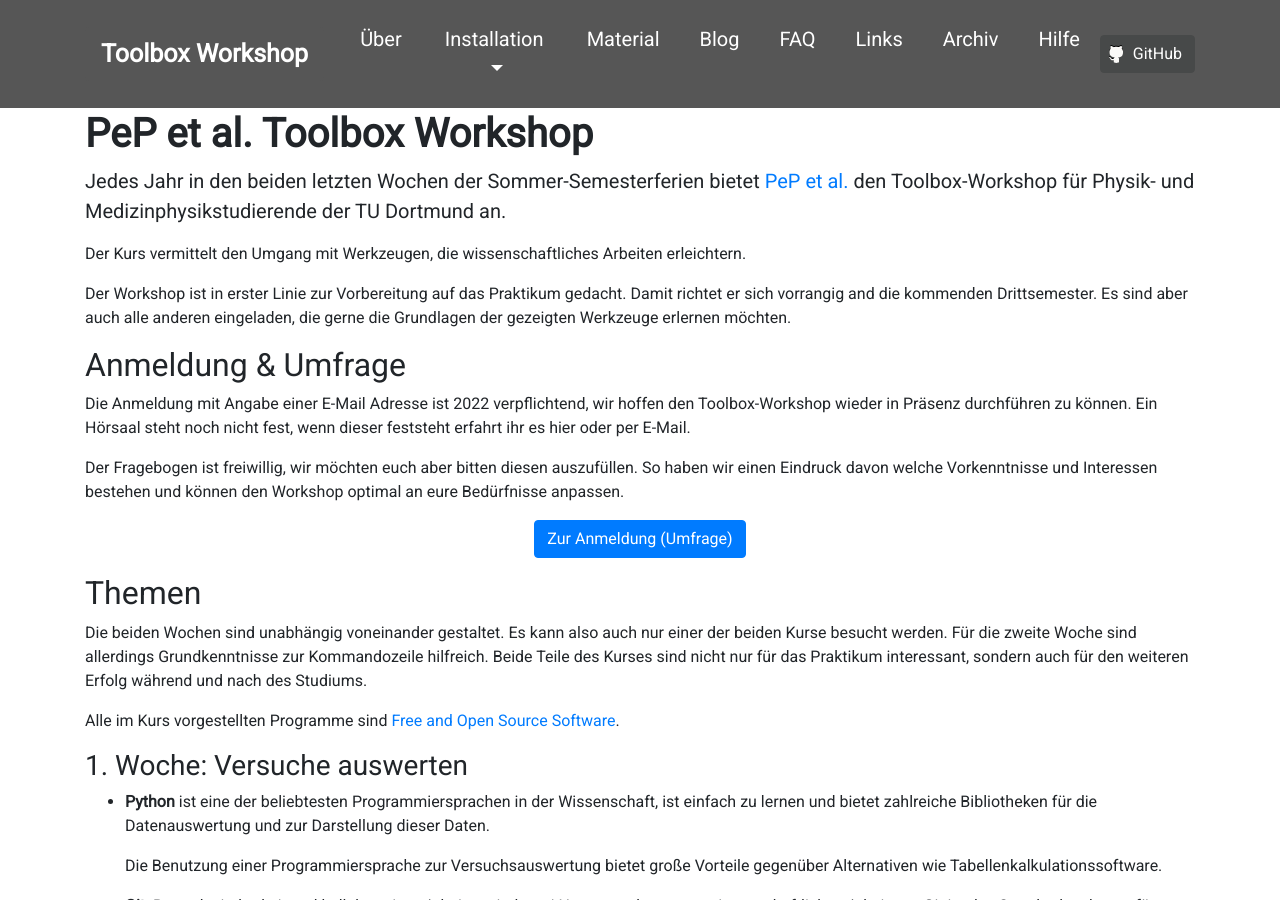
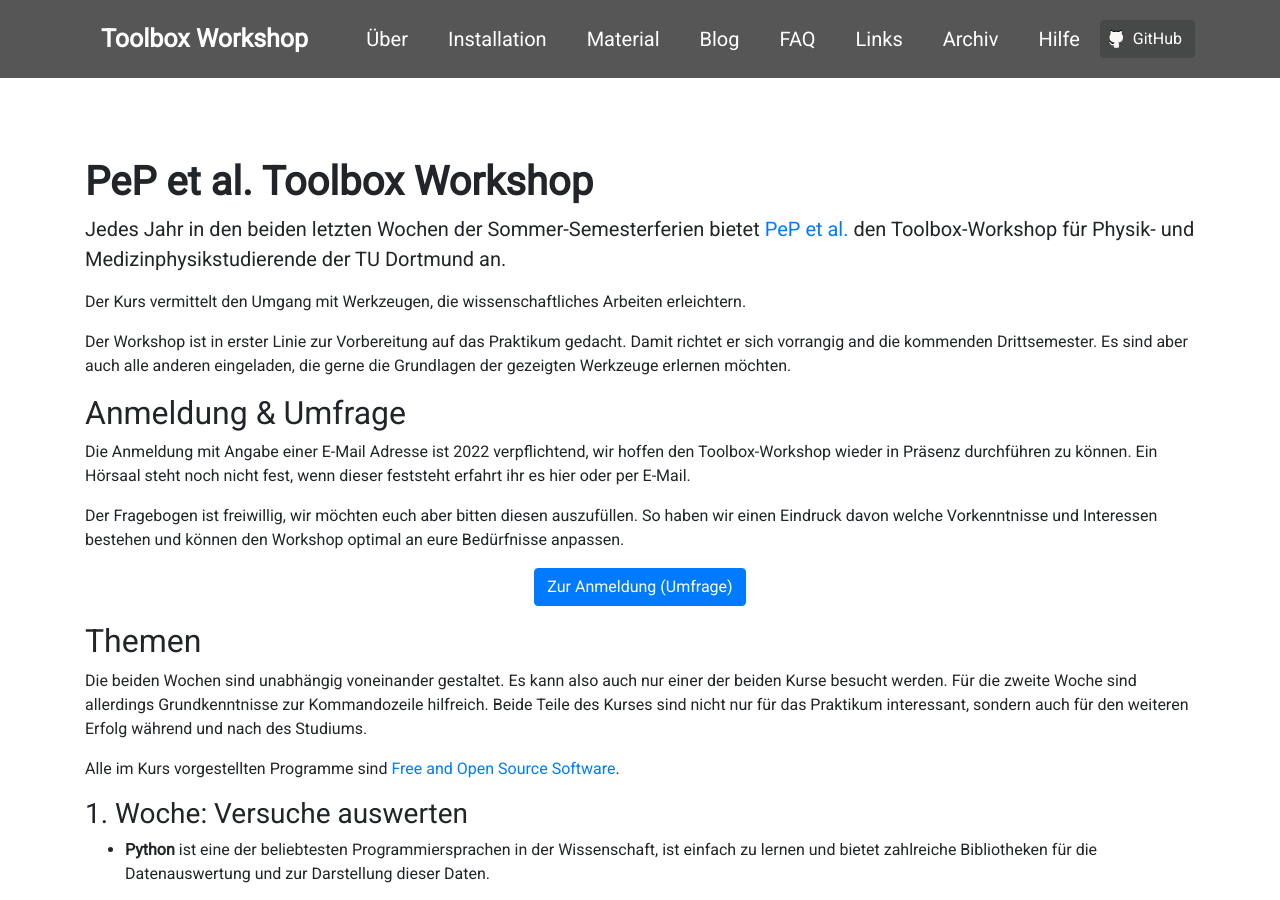
Before and after one commit to pep-dortmund/homepage-toolbox, a Jekyll site: the page built from index.md, in a window 1280 px wide and 900 px high. Built offline with Jekyll 4.4.1, drawn with Linux system fonts in a browser that asks for light colours.

Commit message:
Fixed default distance to navbar and toggle arrow

```diff
--- a/_includes/header.html
+++ b/_includes/header.html
@@ -9,14 +9,14 @@
       aria-label="Toggle navigation">
       <i class="fas fa-bars"></i>
     </button>
+
     <div class="collapse navbar-collapse" id="navbarResponsive">
-
       <ul class="navbar-nav ml-auto">
         {% for navlink in site.data.navigation %}
         {% if navlink.submenu %}
         <li class="nav-item mx-1 mx-lg-1 dropdown">
-                    <a class="nav-link py-3 px-0 px-lg-3 rounded js-scroll-trigger text-center dropdown-toggle" href="#"
-                        id="installDropdown" role="button" data-toggle="dropdown">
+          <a class="nav-link py-3 px-0 px-lg-3 rounded js-scroll-trigger text-center" href="#" id="installDropdown"
+            role="button" data-toggle="dropdown">
             {{navlink.title}}
           </a>
           <div class="dropdown-menu">
@@ -29,8 +29,8 @@
         </li>
         {% else %}
         <li class="nav-item mx-1 mx-lg-1 {% if page.url == navlink.link %} active {% endif %}">
-                    <a class="nav-link py-3 px-0 px-lg-3 rounded js-scroll-trigger text-center"
-                        href="{{ navlink.link }}">{{ navlink.title }}</a>
+          <a class="nav-link py-3 px-0 px-lg-3 rounded js-scroll-trigger text-center" href="{{ navlink.link }}">{{
+            navlink.title }}</a>
         </li>
         {% endif %}
         {% endfor %}
--- a/_layouts/default.html
+++ b/_layouts/default.html
@@ -1,10 +1,11 @@
 <!DOCTYPE html>
 <html lang="de">
 {% include head.html %}
+
 <body>
   {% include header.html %}
 
-    <div class="container">
+  <div class="container pt-5">
     <div class="page-header">
       <h1>{{ page.title }}</h1>
     </div>
@@ -12,4 +13,5 @@
   </div>
   {% include scripts.html %}
 </body>
+
 </html>
```
Lines whose indentation alone changed are shown as unchanged.
